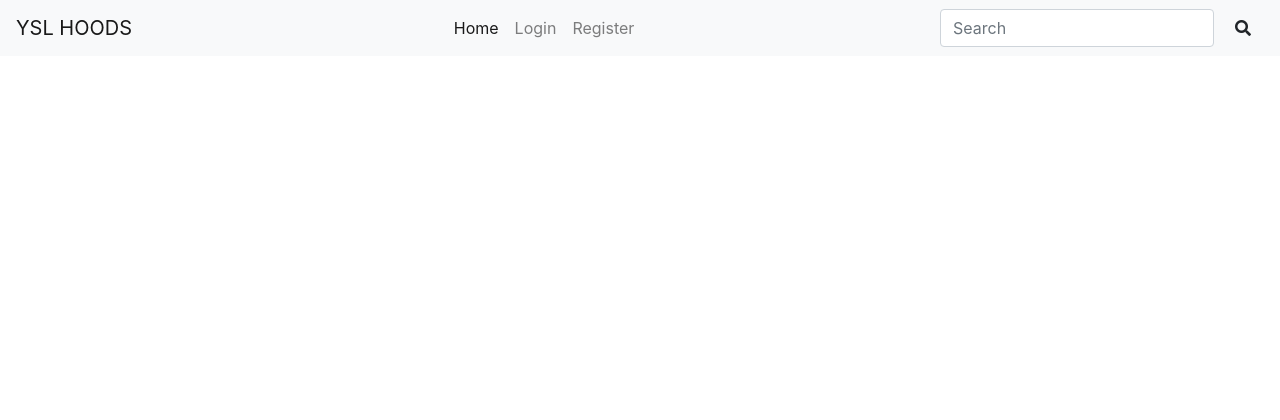
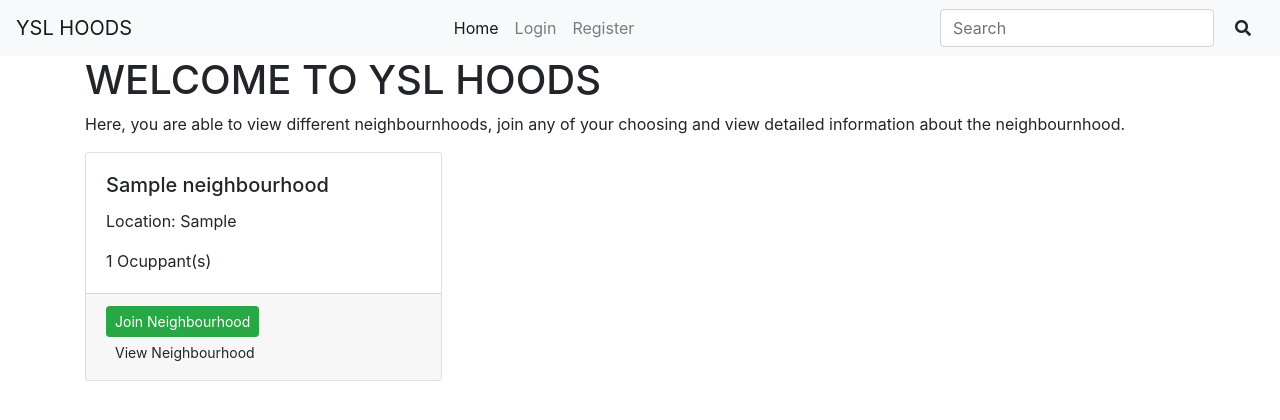
Before and after one commit to Alvin-21/neighbourhood, a Django app: page / in a window 1280 px wide. Shown: the top 420 px of the page. Run offline with Django 3.2, Linux system fonts and the light colour scheme; tables that the repository leaves empty hold one stand-in row (values such as "Sample post"); some libraries are stand-ins or nearby versions.

Commit message:
Add template logic for index.html

```diff
--- a/hood/templates/index.html
+++ b/hood/templates/index.html
@@ -1 +1,29 @@
 {%extends 'base.html'%}
+
+{% block content %}
+
+<div class="container">
+    <h1>WELCOME TO YSL HOODS</h1>
+    <P>Here, you are able to view different neighbournhoods, join any of your choosing and view detailed information about the neighbournhood.</P>
+    <div class="card-columns">
+        {% for hood in hoods %}
+        <div class="card">
+            <div class="card-body">
+                <h5 class="card-title">{{hood.hood_name}}</h5>
+                <p class="card-text">Location: {{hood.hood_location}}</p>
+                <p class="card-text">{{hood.occupants}} Ocuppant(s)</p>
+            </div>
+            <div class="card-footer card-bg">
+                {% if request.user.profile.neighbourhood == hood %}
+                <a href="#" class="btn btn-outline-danger btn-sm">Leave Neighbourhood</a>
+                {% elif not request.user.profile.neighbourhood %}
+                <a href="#" class="btn btn-success btn-sm">Join Neighbourhood</a>
+                {% endif %}
+                <a class="btn btn-sm" href="#">View Neighbourhood</a>
+            </div>
+        </div>
+        {% endfor %}
+    </div>
+</div>
+
+{%endblock%}
--- a/hood/views.py
+++ b/hood/views.py
@@ -7,7 +7,7 @@ from .forms import *
 
 def index(request):
     hood = Neighbourhood.objects.all()
-    return render(request, 'index.html', {"hood": hood})
+    return render(request, 'index.html', {"hoods": hood})
 
 def hood(request, hood_id):
     single_hood = Neighbourhood.objects.get(id=hood_id)
```
